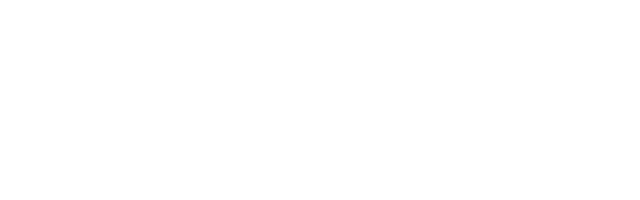
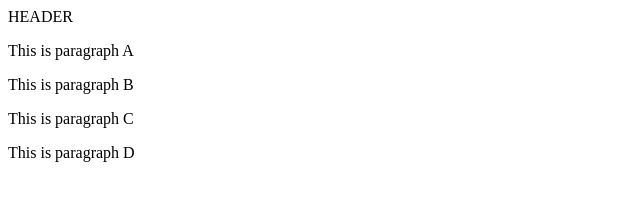
Before and after one commit to Suprame4/IT121, a plain HTML site: page lab4/index.html in a window 1280 px wide. Shown: the whole page, without its empty margins (0-640 px from the left). Drawn offline with Linux system fonts and the light colour scheme.

Commit message:
first commit

```diff
--- a/lab4/index.html
+++ b/lab4/index.html
@@ -3,9 +3,25 @@
 <head>
     <meta charset="UTF-8">
     <meta name="viewport" content="width=device-width, initial-scale=1.0">
-    <title>Document</title>
+    <title>IT 121: Lab 4</title>
+    <link rel="stylesheet" href="index.css">
 </head>
+
 <body>
+    <header>HEADER</header>
 
+    <div id="div1">
+        <p id="pA">This is paragraph A</p>
+
+        <p id="pB">This is paragraph B</p>
+
+        <p id="pC">This is paragraph C</p>
+
+        <p id="pcD">This is paragraph D</p>
+    </div>
+
+    <script src="index.js">
+
+    </script>
 </body>
 </html>
```
